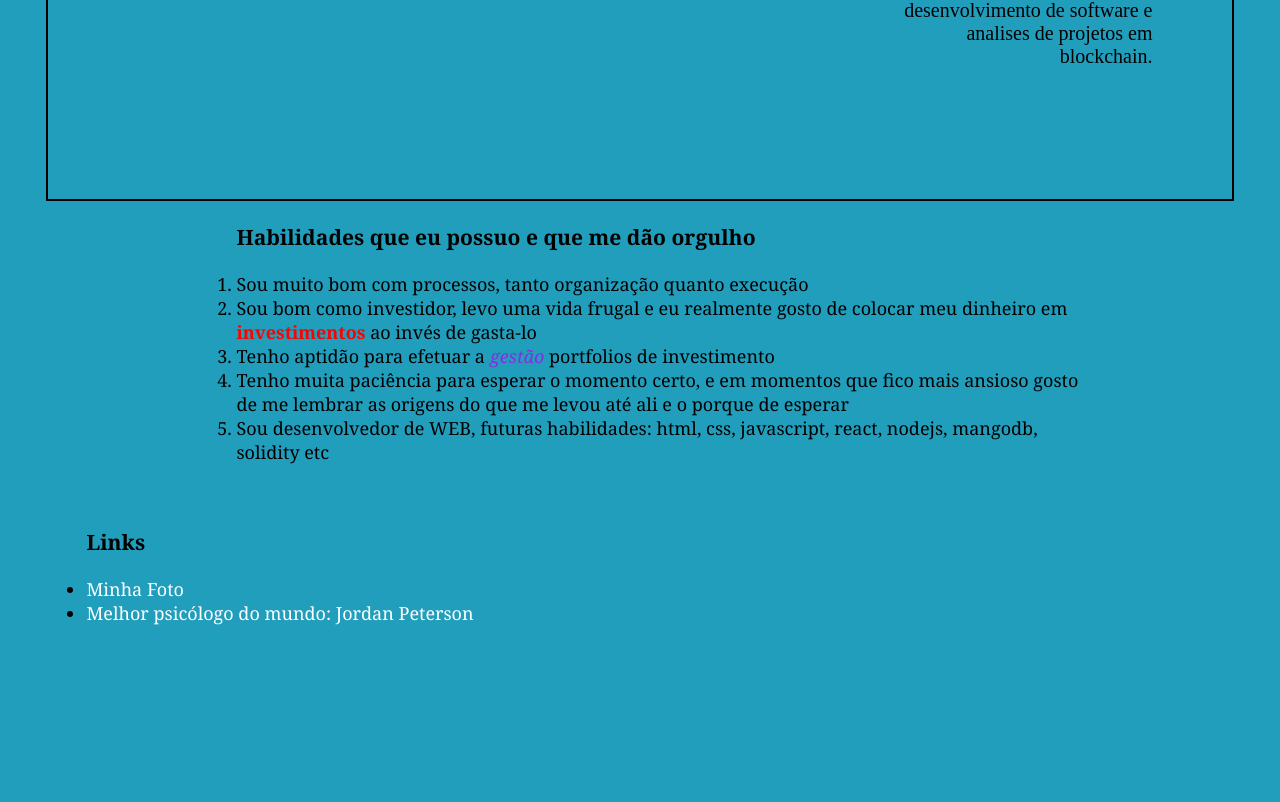
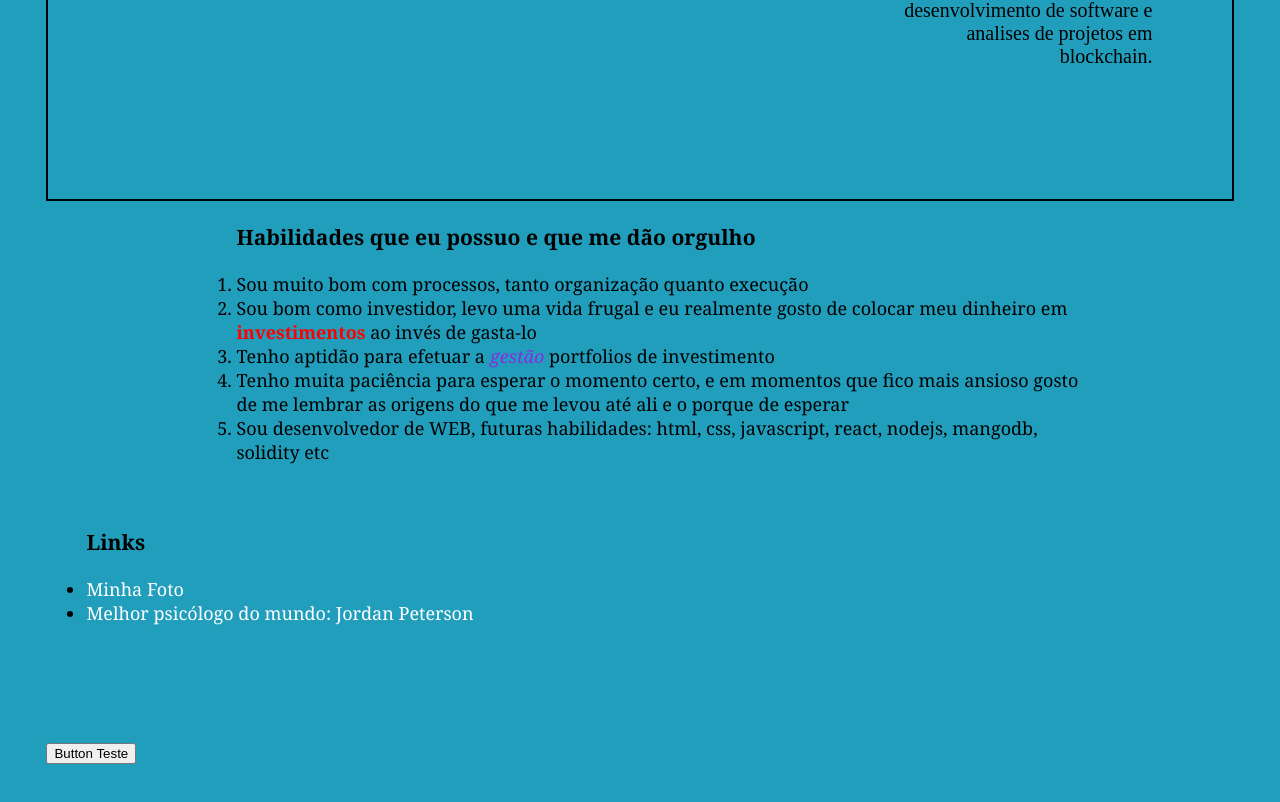
Before and after one commit to LuzBernardo/LuzBernardo.github.io, a plain HTML site: page index.html in a window 1280 px wide. Shown: the part 818-1620 px from the top of the page. Drawn offline with Linux system fonts and the light colour scheme.

Commit message:
teste de update no site acrescentando um botao

```diff
--- a/index.html
+++ b/index.html
@@ -64,6 +64,9 @@
     <br>
     <br>
     <br>
+    <button
+    type="button"
+    >Button Teste</button>
     <script type="application/javascript" src= "https://api.inngage.com.br/v1/webpush/js/inngage.js"></script>
   </body>
 </html>
```
